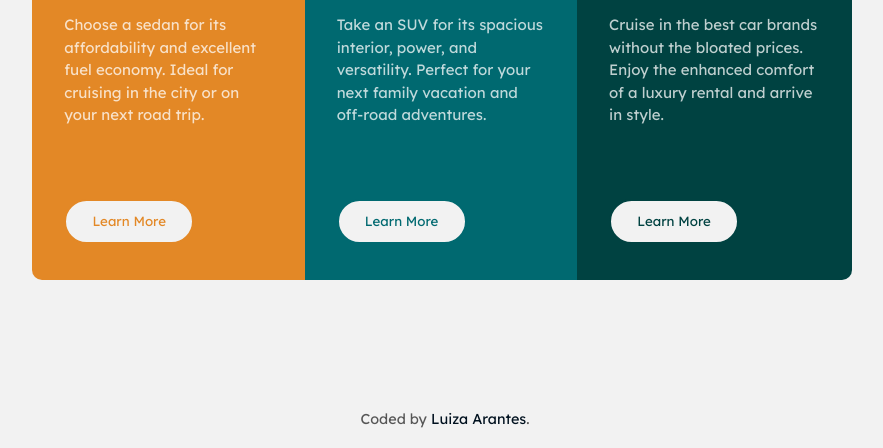
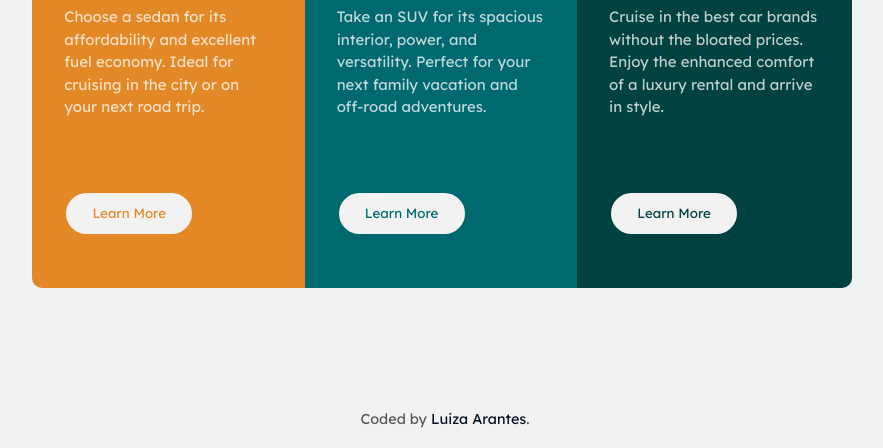
Before and after one commit to Aranteslulu/Newbie-3-columns, a plain HTML site: page index.html in a window 1280 px wide. Shown: the part 352-800 px from the top of the page, without its empty margins (195-1078 px from the left). Drawn offline with Linux system fonts and the light colour scheme.

Commit message:
height update

```diff
--- a/style.css
+++ b/style.css
@@ -49,7 +49,7 @@
 
  .all {
      width: 17.2rem;
-     height: 29rem;
+     height: 30rem;
      padding: 3em 2em;
  }
 
```
